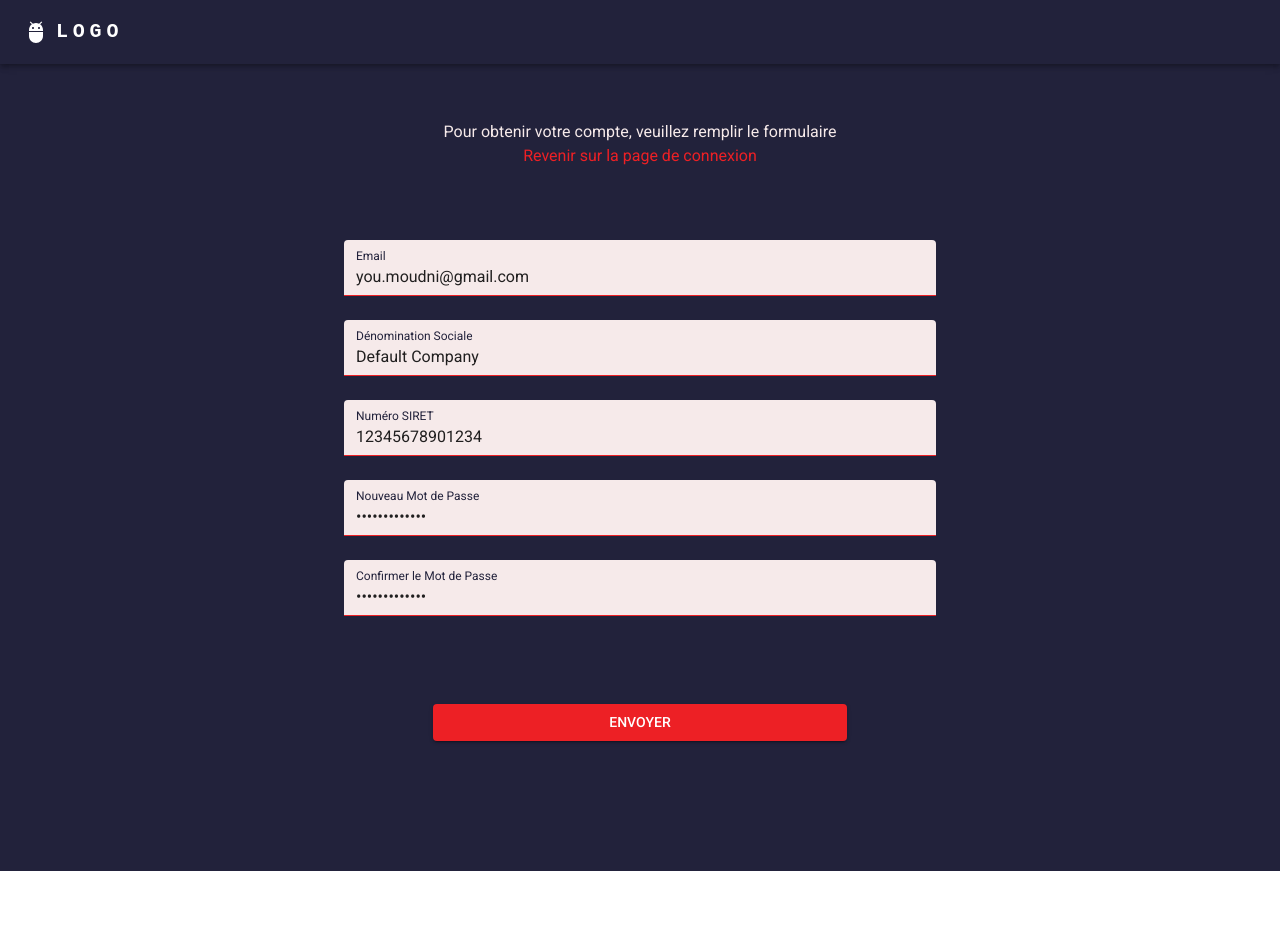
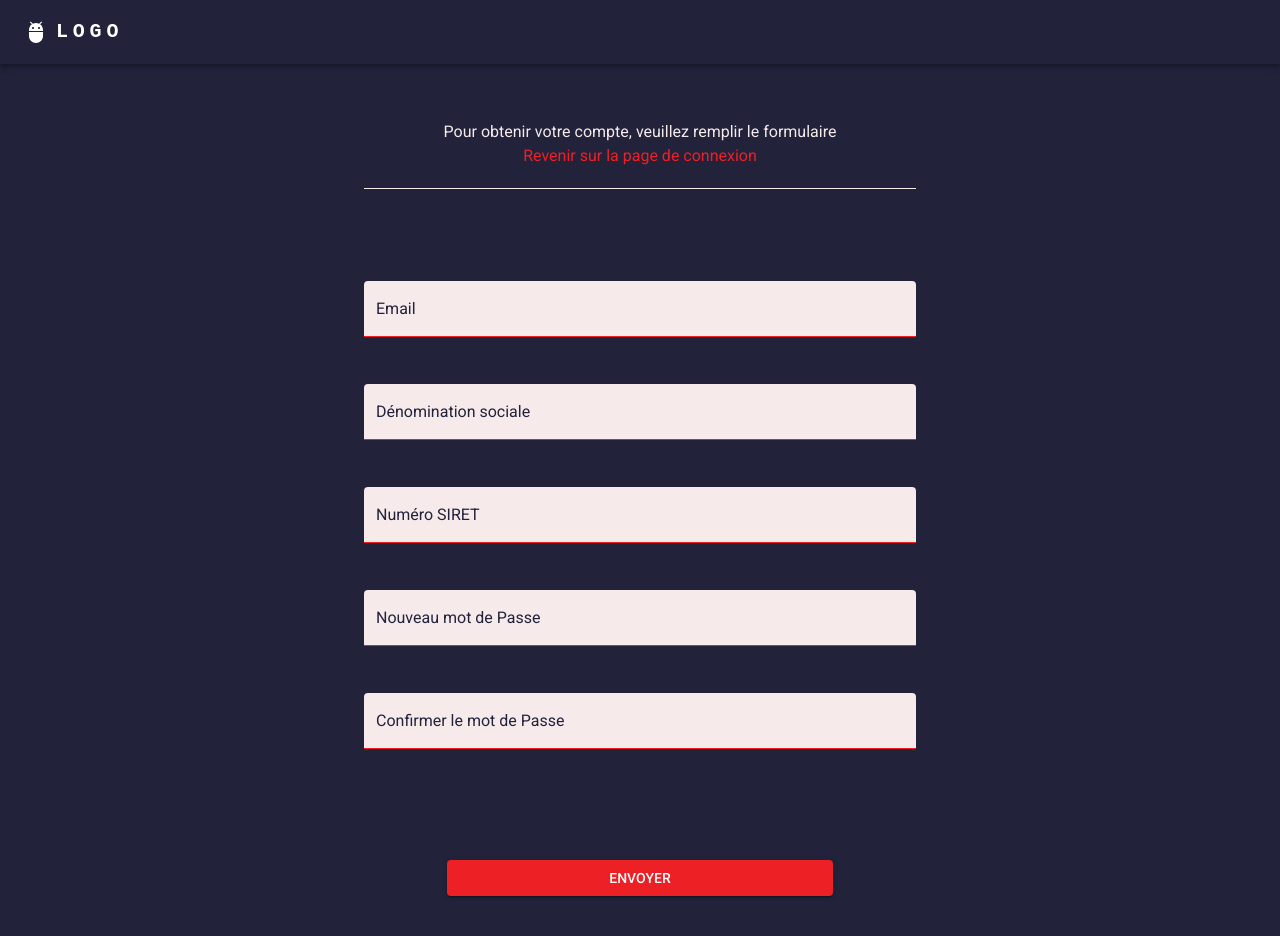
Before and after one commit to youssef67/web-app-rb, a React (Vite) app: page /register in a window 1280 px wide. Shown: the top 936 px of the page. Before the commit the page ends 871 px from the top, so only its background shows below. Built offline with nearby package versions, Linux system fonts and the light colour scheme.

Commit message:
correctifs mineurs  sur le css des pages d'authentification

```diff
--- a/src/components/auth/forms/LoginForm.tsx
+++ b/src/components/auth/forms/LoginForm.tsx
@@ -53,9 +53,8 @@ const LoginForm: React.FC = () => {
             label="Email"
             variant="filled"
             fullWidth
-            margin="normal"
             error={!!errors.email}
-            helperText={errors.email ? 'Format d\'email invalide' : ''}
+            helperText={errors.email ? 'Format d\'email invalide' : ' '}
           />
         )}
       />
@@ -72,7 +71,7 @@ const LoginForm: React.FC = () => {
             fullWidth
             margin="normal"
             error={!!errors.password}
-            helperText={errors.password ? 'Le mot de passe doit contenir entre 8 et 64 caractères' : ''}
+            helperText={errors.password ? 'Le mot de passe doit contenir entre 8 et 64 caractères' : ' '}
           />
         )}
       />
--- a/src/components/auth/forms/RegisterForm.tsx
+++ b/src/components/auth/forms/RegisterForm.tsx
@@ -20,15 +20,7 @@ const RegisterForm: React.FC = () => {
         control,
         watch,
         formState: { errors },
-    } = useForm<IFormInput>({
-        defaultValues: {
-            email: 'you.moudni@gmail.com',
-            compagny_name: 'Default Company',
-            siret_number: '12345678901234',
-            password: 'youssefmoudni',
-            confirm_password: 'youssefmoudni',
-        },
-    })
+    } = useForm<IFormInput>()
 
     const password = watch('password')
 
@@ -62,7 +54,7 @@ const RegisterForm: React.FC = () => {
                         margin="normal"
                         error={!!errors.email}
                         helperText={
-                            errors.email ? "Format d'email invalide" : ''
+                            errors.email ? "Format d'email invalide" : ' '
                         }
                     />
                 )}
@@ -74,7 +66,7 @@ const RegisterForm: React.FC = () => {
                 render={({ field }) => (
                     <TextField
                         {...field}
-                        label="Dénomination Sociale"
+                        label="Dénomination sociale"
                         variant="filled"
                         fullWidth
                         margin="normal"
@@ -82,7 +74,7 @@ const RegisterForm: React.FC = () => {
                         helperText={
                             errors.compagny_name
                                 ? errors.compagny_name.message
-                                : ''
+                                : ' '
                         }
                     />
                 )}
@@ -90,7 +82,6 @@ const RegisterForm: React.FC = () => {
             <Controller
                 name="siret_number"
                 control={control}
-                defaultValue=""
                 rules={{
                     required: 'Le Numéro SIRET est obligatoire',
                     pattern: {
@@ -109,7 +100,7 @@ const RegisterForm: React.FC = () => {
                         helperText={
                             errors.siret_number
                                 ? errors.siret_number.message
-                                : ''
+                                : ' '
                         }
                     />
                 )}
@@ -117,7 +108,6 @@ const RegisterForm: React.FC = () => {
             <Controller
                 name="password"
                 control={control}
-                defaultValue=""
                 rules={{
                     required: 'Nouveau mot de passe requis',
                     minLength: {
@@ -130,12 +120,12 @@ const RegisterForm: React.FC = () => {
                     <TextField
                         {...field}
                         type="password"
-                        label="Nouveau Mot de Passe"
+                        label="Nouveau mot de Passe"
                         variant="filled"
                         fullWidth
                         error={!!errors.password}
                         helperText={
-                            errors.password ? errors.password.message : ''
+                            errors.password ? errors.password.message : ' '
                         }
                         margin="normal"
                     />
@@ -144,7 +134,6 @@ const RegisterForm: React.FC = () => {
             <Controller
                 name="confirm_password"
                 control={control}
-                defaultValue=""
                 rules={{
                     required: 'Confirmation du mot de passe requise',
                     validate: (value) =>
@@ -155,14 +144,14 @@ const RegisterForm: React.FC = () => {
                     <TextField
                         {...field}
                         type="password"
-                        label="Confirmer le Mot de Passe"
+                        label="Confirmer le mot de Passe"
                         variant="filled"
                         fullWidth
                         error={!!errors.confirm_password}
                         helperText={
                             errors.confirm_password
                                 ? errors.confirm_password.message
-                                : ''
+                                : ' '
                         }
                         margin="normal"
                     />
--- a/src/routes/auth/Login.tsx
+++ b/src/routes/auth/Login.tsx
@@ -1,71 +1,55 @@
-import React from 'react'
-import LoginForm from '@components/auth/forms/LoginForm'
-import AppBarBeforeLogin from '@components/common/AppBarBeforeLogin'
-import { Container, Grid, Divider, Typography, Chip, Box } from '@mui/material'
-import { useNavigate } from 'react-router-dom'
-import { useTheme } from '@mui/material/styles'
+import React from "react";
+import LoginForm from "@components/auth/forms/LoginForm";
+import AppBarBeforeLogin from "@components/common/AppBarBeforeLogin";
+import { Container, Grid, Divider, Typography } from "@mui/material";
+import { useNavigate } from "react-router-dom";
+import { useTheme } from "@mui/material/styles";
+
+
 
 const Login: React.FC = () => {
-    const navigate = useNavigate()
-    const theme = useTheme()
+  const navigate = useNavigate();
+  const theme = useTheme();
 
   const handleRegister = () => {
-        navigate('/register')
-    }
+    navigate("/register");
+  };
 
   return (
     <div
       style={{
         background: theme.palette.background.default,
-                minHeight: '100vh',
+        minHeight: "100vh",
       }}
     >
       <AppBarBeforeLogin />
-            <Container>
+      <Container maxWidth="sm">
         <Grid
           container
           justifyContent="center"
           direction="column"
           alignItems="center"
         >
-                    <Grid
-                        container
-                        spacing={0}
-                        my={7}
-                        direction="column"
-                        width={'80%'}
-                    >
+          <Grid container spacing={0} my={7} direction="column" width={"80%"}>
             <Grid>
               <Typography>Connectez-vous</Typography>
             </Grid>
             <Grid>
               <Typography>
-                                Pas encore de compte ?{' '}
+                Pas encore de compte ?{" "}
                 <span
                   onClick={handleRegister}
                   style={{
-                                        cursor: 'pointer',
-                                        color: '#ed2025',
+                    cursor: "pointer",
+                    color: "#ed2025",
                   }}
                 >
                   Créer un compte
                 </span>
               </Typography>
-                            <Box>
-                                <Divider
-                                    style={{
-                                        marginTop: '40px',
-                                        borderColor: theme.palette.divider,
-                                    }}
-                                >
-                                    <Chip
-                                        label="OU"
-                                        size="medium"
-                                        variant="outlined"
-                                        sx={{ color: '#f6eaea' }}
-                                    />
-                                </Divider>
-                            </Box>
+              <Grid item xs={12} style={{ width: "100%" }}>
+                <Divider variant="middle" style={{ margin: "20px 0" }} />
+              </Grid>
             </Grid>
           </Grid>
           <Grid>
@@ -74,7 +58,7 @@ const Login: React.FC = () => {
         </Grid>
       </Container>
     </div>
-    )
-}
+  );
+};
 
-export default Login
+export default Login;
--- a/src/routes/auth/PasswordForgotten.tsx
+++ b/src/routes/auth/PasswordForgotten.tsx
@@ -1,42 +1,39 @@
-import React from 'react'
-import PasswordForgottenForm from '@components/auth/forms/PasswordForgottenForm'
-import { useTheme } from '@mui/material/styles'
-import { Container, Grid, Typography } from '@mui/material'
-import AppBarBeforeLogin from '@components/common/AppBarBeforeLogin'
+import React from "react";
+import PasswordForgottenForm from "@components/auth/forms/PasswordForgottenForm";
+import { useTheme } from "@mui/material/styles";
+import { Container, Grid, Typography } from "@mui/material";
+import AppBarBeforeLogin from "@components/common/AppBarBeforeLogin";
 
 const PasswordForgotten: React.FC = () => {
-    const theme = useTheme()
+  const theme = useTheme();
 
   return (
     <div
       style={{
         background: theme.palette.background.default,
-                minHeight: '100vh',
+        minHeight: "100vh",
       }}
     >
       <AppBarBeforeLogin />
-            <Container style={{ maxWidth: '50%' }}>
+      <Container maxWidth="sm">
         <Grid
           container
           justifyContent="center"
           direction="column"
-                    alignItems="center"
-                    spacing={3}
           my={10}
         >
+          <Grid maxWidth="sm">
             <Typography>
-                        Afin de procéder à la réinitialisation de votre mot de
-                        passe
+              Afin de procéder à la réinitialisation de votre mot de passe,
+              Merci de bien vouloir indiquer votre email utilisé lors de votre
+              première inscription
             </Typography>
-                    <Typography>
-                        Merci de bien vouloir indiquer votre email utilisé lors
-                        de votre première inscription
-                    </Typography>
+          </Grid>
         </Grid>
         <PasswordForgottenForm />
       </Container>
     </div>
-    )
-}
+  );
+};
 
-export default PasswordForgotten
+export default PasswordForgotten;
--- a/src/routes/auth/Register.tsx
+++ b/src/routes/auth/Register.tsx
@@ -2,7 +2,7 @@ import React from 'react'
 import RegisterForm from '@components/auth/forms/RegisterForm'
 import { useNavigate } from 'react-router-dom'
 import { useTheme } from '@mui/material/styles'
-import { Container, Grid, Typography } from '@mui/material'
+import { Container, Grid, Typography, Divider } from '@mui/material'
 import AppBarBeforeLogin from '@components/common/AppBarBeforeLogin'
 
 const Register: React.FC = () => {
@@ -20,7 +20,7 @@ const Register: React.FC = () => {
             }}
         >
             <AppBarBeforeLogin />
-            <Container style={{ maxWidth: '50%' }}>
+            <Container maxWidth="sm">
                 <Grid
                     container
                     justifyContent="center"
@@ -53,6 +53,9 @@ const Register: React.FC = () => {
                                 </span>
                             </Typography>
                         </Grid>
+                        <Grid item xs={12} style={{ width: '100%' }}>
+                            <Divider variant="middle" style={{ margin: '20px 0' }} />
+                        </Grid>
                     </Grid>
                 </Grid>
                 <Grid>
--- a/src/routes/auth/ResetPassword.tsx
+++ b/src/routes/auth/ResetPassword.tsx
@@ -20,7 +20,7 @@ const ResetPassword: React.FC = () => {
             }}
         >
             <AppBarBeforeLogin />
-            <Container style={{ maxWidth: '50%' }}>
+            <Container maxWidth="sm">
                 <Grid
                     container
                     justifyContent="center"
--- a/src/styles/theme.tsx
+++ b/src/styles/theme.tsx
@@ -23,27 +23,24 @@ const theme = createTheme({
     MuiFilledInput: {
       styleOverrides: {
         root: {
-            backgroundColor: '#f6eaea', // Background color
+          backgroundColor: '#f6eaea',
           '&:hover': {
-              backgroundColor: '#f0d9d9', // Background color on hover
+            backgroundColor: '#f0d9d9',
           },
           '&.Mui-focused': {
-              backgroundColor: '#f6eaea', // Background color when focused
-            },
-            '&.Mui-error': {
-              backgroundColor: '#ed2025', // Background color when there's an error
+            backgroundColor: '#f6eaea',
           },
           '&:before': {
-              borderColor: '#ed2025', // Default bottom border color
+            borderColor: '#ed2025',
           },
           '&:hover:not(.Mui-disabled):before': {
-              borderColor: '#ed2025', // Bottom border color on hover
+            borderColor: '#ed2025',
           },
           '&.Mui-focused:before': {
-              borderColor: '#ed2025', // Bottom border color when focused
+            borderColor: '#ed2025',
           },
           '&.Mui-error:before': {
-              borderColor: '#ed2025r', // Bottom border color when there's an error
+            borderColor: '#ed2025',
           },
         },
       },
@@ -51,12 +48,9 @@ const theme = createTheme({
     MuiInputLabel: {
       styleOverrides: {
         root: {
-          color: "#22223b", // Customize the label color
-          "&.Mui-focused": {
-            color: "#ed2025", // Label color when focused
-          },
+          color: "#22223b",
           "&.Mui-error": {
-            color: "#f6eaea", // Label color when there's an error
+            color: "#22223b",
           },
         },
       },
```
Lines whose indentation alone changed are shown as unchanged.
